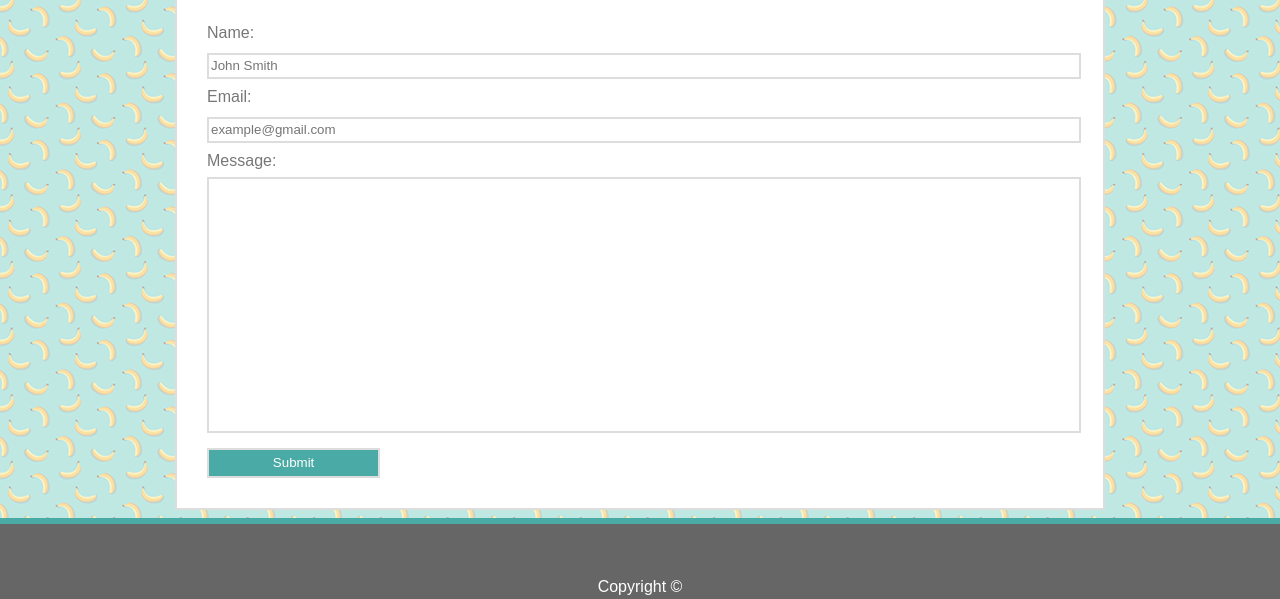
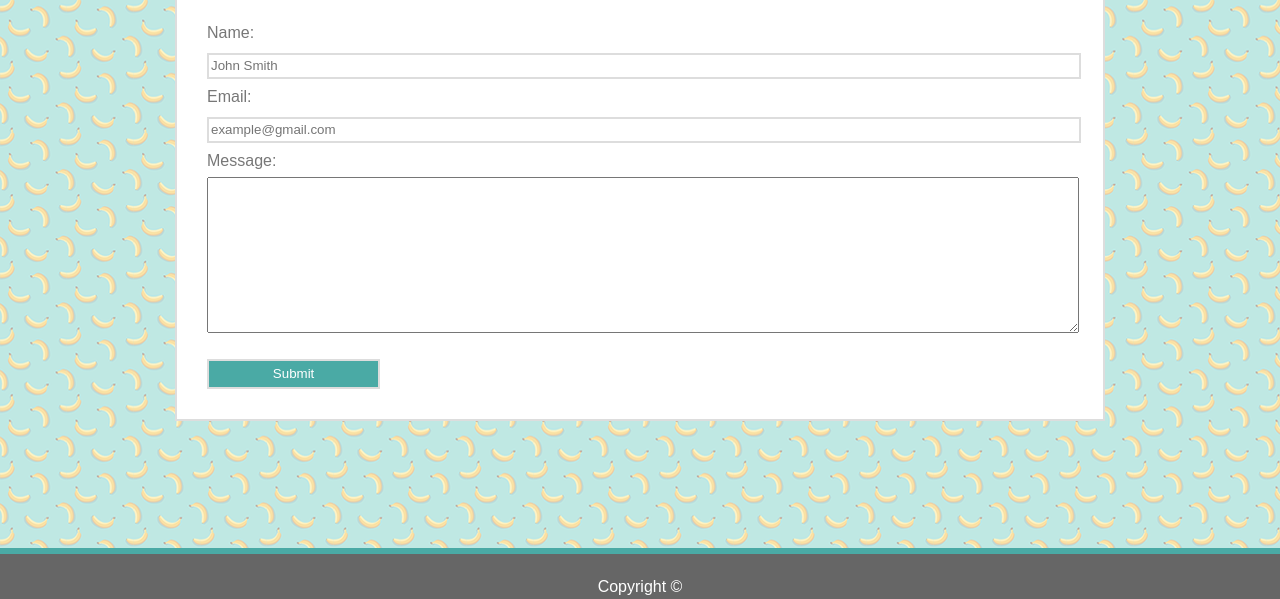
Before and after one commit to htrammell/Basic-Portfolio, a plain HTML site: page contact.html in a window 1280 px wide. Shown: the part 201-800 px from the top of the page. Drawn offline with Linux system fonts and the light colour scheme.

Commit message:
minor bug fixes

```diff
--- a/assets/css/style.css
+++ b/assets/css/style.css
@@ -1,6 +1,7 @@
 body {
     font-family: 'Arial', 'Helvetica Neue', sans-serif;
-    background-image: url("../media/bananas.png")
+    background-image: url("../media/bananas.png");
+    padding-bottom: 100px;
 }
 
 section {
@@ -57,7 +58,7 @@ article {
 footer {
     background-color: #666666;
     border-top: 6px solid #4aaaa5;
-    height: 75px;
+    height: 45px;
     width: 100%;
     text-align: center;
     color: white;
@@ -67,7 +68,7 @@ footer {
 }
 
 h3 {
-    padding-top: 55px;
+    padding-top: 25px;
 }
 
 input {
@@ -84,6 +85,7 @@ input {
 
 .message {
     height: 250px;
+    color: #777777;
 }
 
 .submit {
@@ -92,6 +94,7 @@ input {
     height: 30px;
     color: white;
     background-color: #4aaaa5;
+    display: block;
 }
 
 .container {
@@ -230,6 +233,14 @@ input {
     text-align: center;
 }
 
+#textarea {
+    width: 100%;
+}
+
+#message {
+    display: block;
+}
+
 #box1 {
     position: relative;
     margin: 0px;
--- a/contact.html
+++ b/contact.html
@@ -17,7 +17,7 @@
                 </h1>
             </div>
             <nav>
-                <ul>
+                <ul class="nav">
                     <li><a href="index.html" class="about">About</a></li>
                     <li><a href="portfolio.html" class="portfolio">Portfolio</a></li>
                     <li><a href="contact.html" class="contact">Contact</a></li>
@@ -38,8 +38,9 @@
                     <input type="text" name="name" placeholder="John Smith">
                     <label for="email">Email:</label>
                     <input type="text" name="email" placeholder="example@gmail.com">
-                    <label for="message">Message:</label>
-                    <input type="text" name="message" class="message">
+                    <label for="message" id="message">Message:</label>
+                   <!-- <input type="text" name="message" class="message">-->
+                    <textarea name="Message" id="textarea" cols="30" rows="10"></textarea>
                     <input type="submit" value="Submit" class="submit">
                 </form>
             </div>
```
Also changed, not shown: index.html (+1 -1 lines), portfolio.html (+1 -1 lines).
